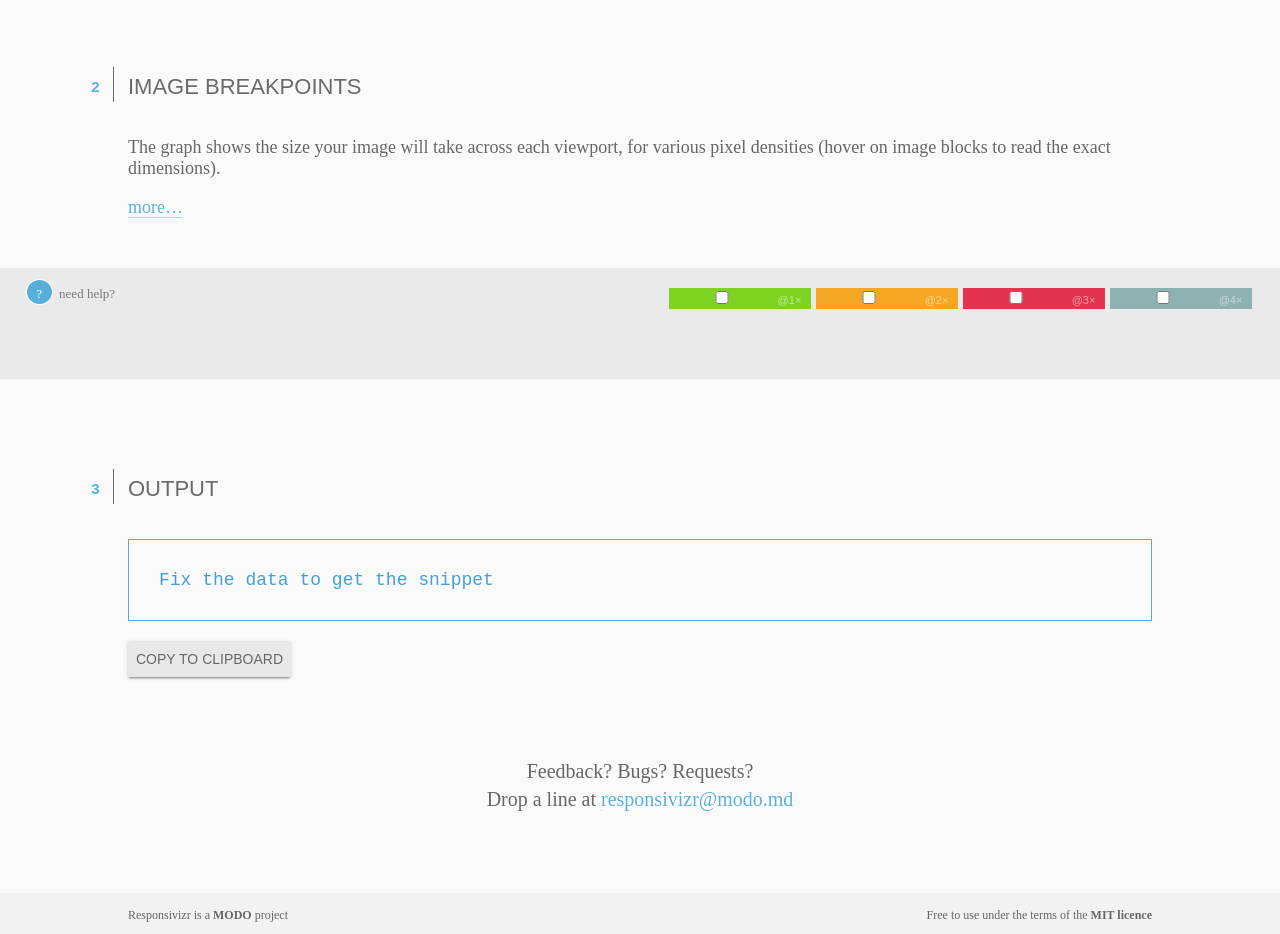
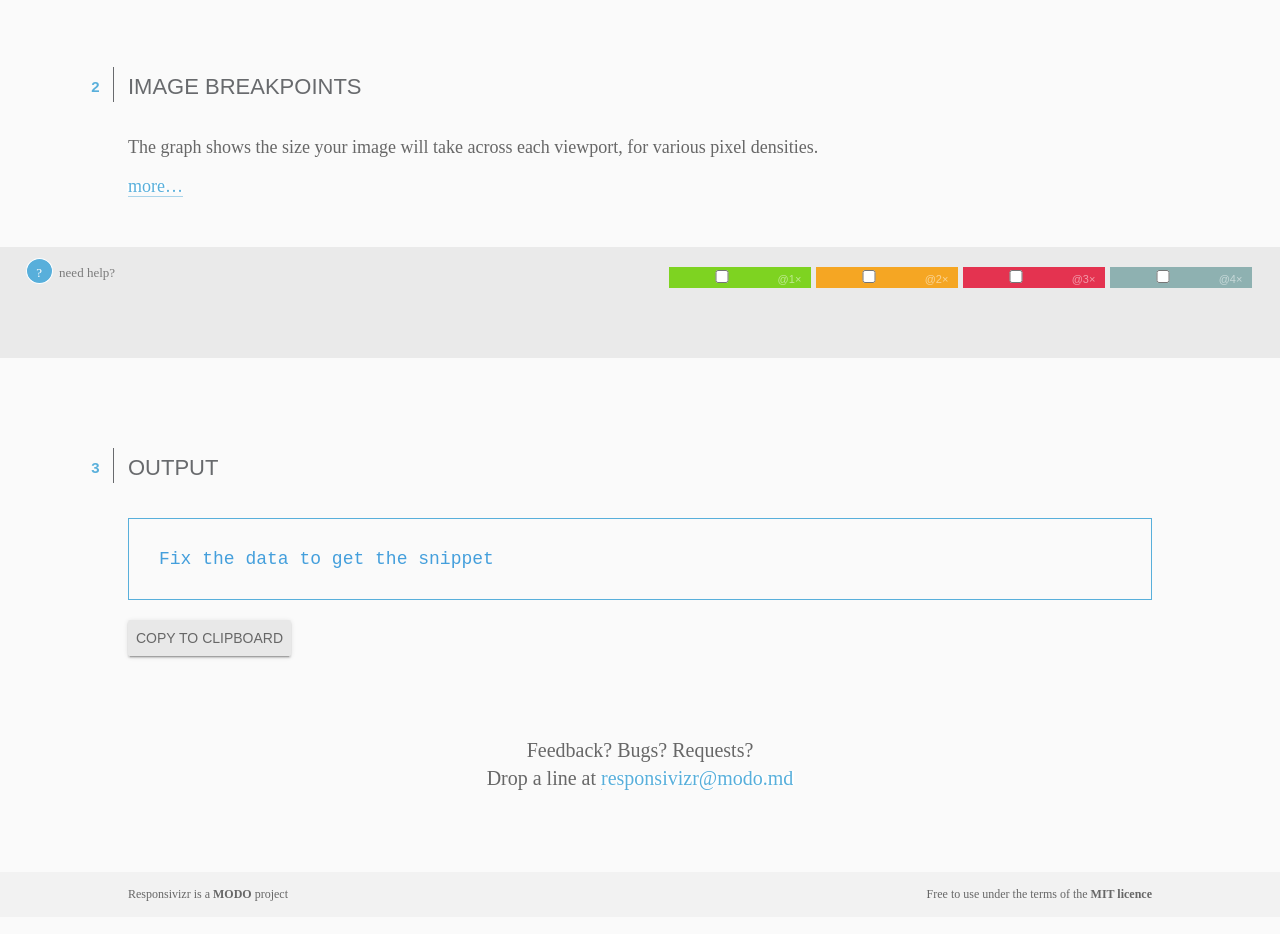
Before and after one commit to madebymodo/responsivizr, a website: page public/index.html in a window 1280 px wide. Shown: the part 1040-1974 px from the top of the page. Drawn offline with nearby package versions, Linux system fonts and the light colour scheme; files that its build step writes are made by us from their sources; a script that the page names is missing.

Commit message:
minor text adjustments

```diff
--- a/public/index.html
+++ b/public/index.html
@@ -155,11 +155,12 @@
 	</section>
 	<section class="imagebreakpoints">
 		<h3>Image breakpoints</h3>
-			<p>The graph shows the size your image will take across each viewport, for various pixel densities (hover on image blocks to read the exact dimensions).</p><p> <a href="javascript:;" data-action="toggleIsActive" data-target=".j-help_imagebreakpoints">more&hellip;</a></p>
+			<p>The graph shows the size your image will take across each viewport, for various pixel densities.</p><p> <a href="javascript:;" data-action="toggleIsActive" data-target=".j-help_imagebreakpoints">more&hellip;</a></p>
 			<div class="hiddenWhenInactive j-help_imagebreakpoints">
 				<p>Image breakpoints define how many images are generated and referenced by the responsive image tag (be it the <code>&lt;img&gt;</code> or the <code>&lt;picture&gt;</code> element). Set them by clicking and dragging markers on the graph, and remember to specify the last one.</p>
 				<p class="longdesc">The graph does not represent the responsive continuum (so it might well extend beyond the max-width size of the largest viewport. In fact, this is very likely, since high density images have a pixel size two, three or more times as big as their layout size). The graph simply shows the size your image takes on every viewport and for various display densities (2x, 3x, ...).<br>This allows you to visually see how images designed for different viewports overlap in size, allowing to reuse an image on multiple viewports, reducing the overall number of images generated and optimizing over caching, editorial workflows, storage, etc..</p>
 			<p>Art directed sizes appear in their own graph and do not support additional input. This is because the browser must use the exact image specified in the source when the rendering conditions match the specific viewport size.</p>
+
 			</div>
 
 
@@ -186,6 +187,7 @@
 									<kbd>shift</kbd> + <kbd title="left arrow">&larr;</kbd> and <kbd>shift</kbd> + <kbd title="right arrow">&rarr;</kbd> move the selected marker <strong>10px left</strong> or <strong>10px right</strong><br>
 									<kbd title="delete">DEL</kbd> or <kbd>backspace</kbd> delete the selected breakpoint
 								</p>
+								<p>Hover on image blocks to read the exact dimensions</p>
 							</div>
 							<div class="chartinfo__text--ad">
 								<p>Nothing to do here: art directed images don't need cuts.</p>
```
